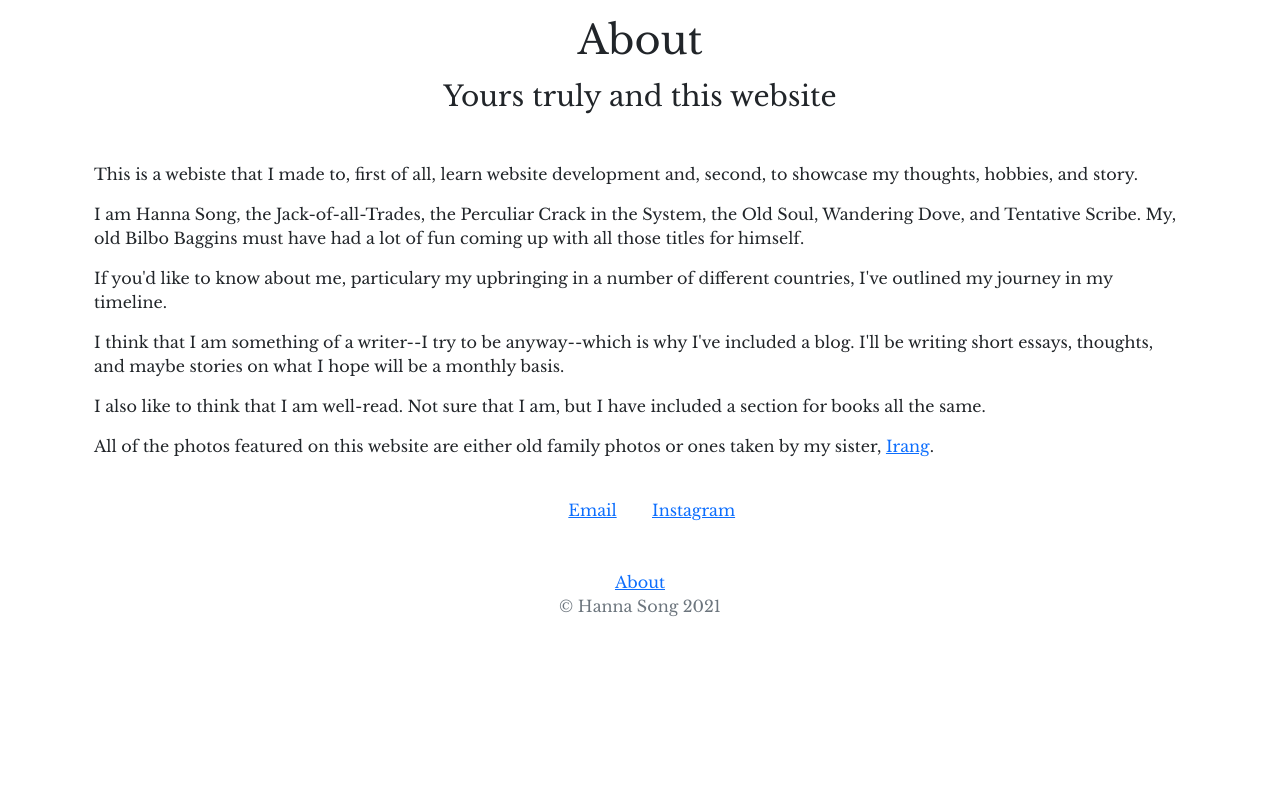
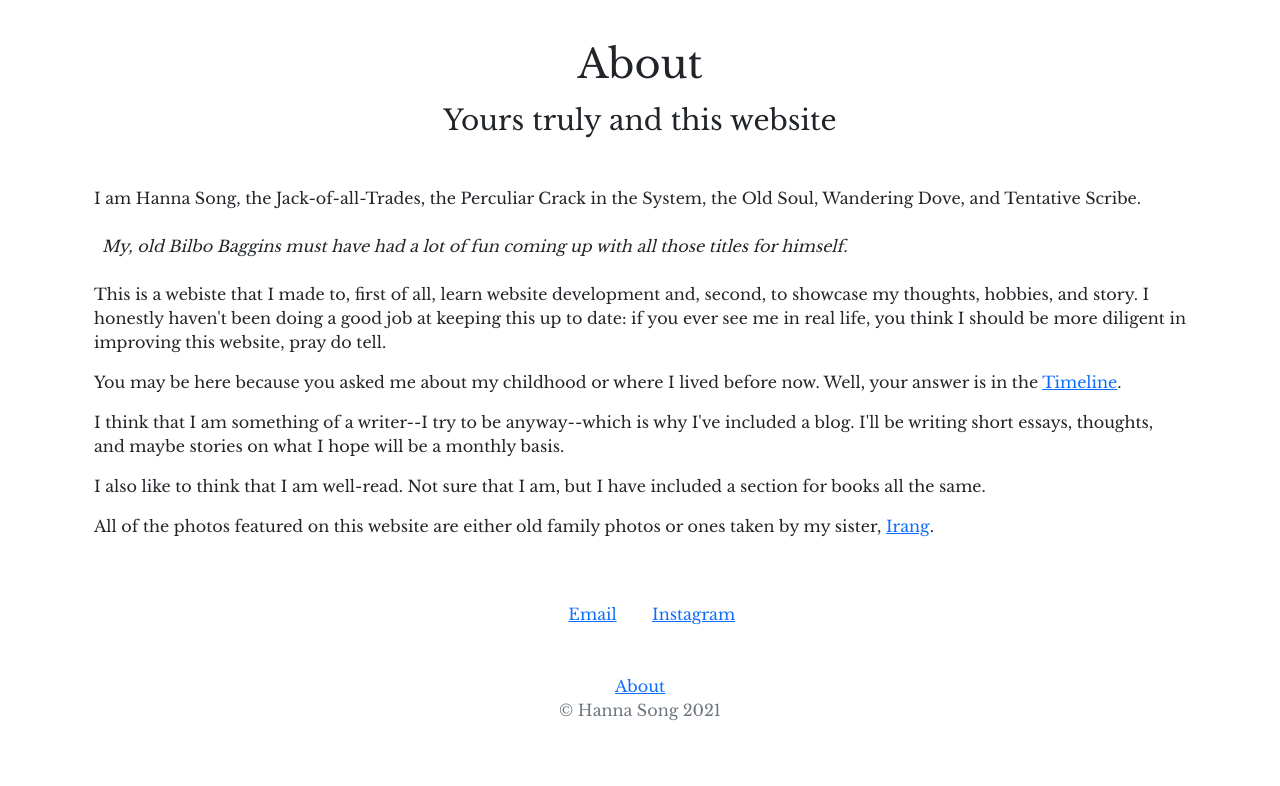
Before and after one commit to hannaesong/hannaesong-personal-portfolio, a Django app: page /about/ in a window 1280 px wide. Shown: the part 56-842 px from the top of the page. Before the commit the page ends 673 px from the top, so only its background shows below. Run offline with Django 3.2, Linux system fonts and the light colour scheme.

Commit message:
Added div tag with class='container p-4' to all pages.

```diff
--- a/blog/templates/blog/all_blogs.html
+++ b/blog/templates/blog/all_blogs.html
@@ -1,6 +1,7 @@
 {% extends 'portfolio/base.html' %}
 {% block content %}
 
+<div class="container p-4">
     <h2 id="blogtitle" class="font-weight-bold text-center pt-5">Blog</h2>
 
     <h3 class="text-center mb-4">Hanna has written {{ blogs.count }} blog{{ blogs.count|pluralize }}</h3>
@@ -24,5 +25,6 @@
     </div>
     {% endfor %}
 </div>
+</div>
 
 {% endblock %}
--- a/blog/templates/blog/detail.html
+++ b/blog/templates/blog/detail.html
@@ -1,7 +1,8 @@
 {% extends 'portfolio/base.html' %}
 {% block content %}
 
-<h1 class="text-center mt-5" id="blogdetailtitle">{{ blog.title }}</h1>
+<div class="container p-4">
+    <h1 class="text-center mt-5" id="blogdetailtitle">{{ blog.title }}</h1>
 <h5 class="text-center text-muted my-5">--{{ blog.pub_date|date:'F jS Y'}}--</h5>
 
 {% if blog.image %}
@@ -16,6 +17,6 @@
     {{ blog.body|safe }}
 </div>
 
-
+</div>
 
 {% endblock %}
--- a/book/templates/book/all_books.html
+++ b/book/templates/book/all_books.html
@@ -1,7 +1,8 @@
 {% extends 'portfolio/base.html' %}
 {% block content %}
 
-<h1 class="font-weight-bold text-center pt-5" id="booktitle">Books</h1>
+<div class="container p-4">
+    <h1 class="font-weight-bold text-center pt-5" id="booktitle">Books</h1>
 
 <h3 class="text-center mb-4">Hanna has reviewed {{ books.count }} books{{ blogs.count|pluralize }}</h3>
 
@@ -27,4 +28,5 @@
     </div>
 </div>
 
+</div>
 {% endblock %}
--- a/book/templates/book/detail.html
+++ b/book/templates/book/detail.html
@@ -1,7 +1,8 @@
 {% extends 'portfolio/base.html' %}
 {% block content %}
 
-<h1 class="text-center mt-5" id="blogdetailtitle">{{ book.title }}</h1>
+<div class="container p-2">
+    <h1 class="text-center mt-5" id="blogdetailtitle">{{ book.title }}</h1>
 <h2 class="text-center mt-2" id="bookauthor">written by {{ book.author }}</h2>
 <h5 class="text-center text-muted mb-5">--{{ book.start_date|date:'F jS Y'}}-{{ book.end_date|date:'F jS Y'}}--</h5>
 
@@ -28,6 +29,9 @@
     </div>
 </div>
 
+</div>
+
+
 
 
 {% endblock %}
--- a/move/templates/move/all_moves.html
+++ b/move/templates/move/all_moves.html
@@ -3,7 +3,8 @@
 
 {% load static %}
 
-<h1 class="font-weight-bold text-center pt-5" id="timeline">Timeline</h1>
+<div class="container p-4">
+    <h1 class="font-weight-bold text-center pt-5" id="timeline">Timeline</h1>
 
 <h3 class="text-center mb-4">Hanna has been to 19 Countries</h3>
 
@@ -204,4 +205,6 @@
         <a href="{% url 'move:all_moves' %}">Back to Top</a>
     </div>
 </footer>
+</div>
+
 {% endblock %}
--- a/portfolio/templates/portfolio/about.html
+++ b/portfolio/templates/portfolio/about.html
@@ -2,38 +2,47 @@
 {% load static %}
 {% block content %}
 
+<div class="containter p-4">
+  <head>
     <h1 class="font-weight-bold text-center pt-3" id="abouttitle">About</h1>
 
     <h3 class="text-center mb-3 p-2">Yours truly and this website</h3>
+  </head>
 
 
+  <body>
+    <div class="container p-4">
+      <p>I am Hanna Song, the Jack-of-all-Trades, the Perculiar Crack in the System, the Old Soul, Wandering Dove, and Tentative Scribe.
+      </p>
+      <div class="container p-2"><p>      <i>My, old Bilbo Baggins must have had a lot of fun coming up with all those titles for himself.</i></p></div>
 
-  <div class="container p-4">
       <p>This is a webiste that I made to, first of all, learn website development and, second, to showcase
-my thoughts, hobbies, and story.
+      my thoughts, hobbies, and story. I honestly haven't been doing a good job at keeping this up to date: if you ever see me in real life,
+       you think I should be more diligent in improving this website, pray do tell.
       </p>
-    <p>I am Hanna Song, the Jack-of-all-Trades, the Perculiar Crack in the System, the Old Soul, Wandering Dove, and Tentative Scribe.
-      My, old Bilbo Baggins must have had a lot of fun coming up with all those titles for himself.
 
-    </p>
       <p>
-	  If you'd like to know about me, particulary my upbringing in a number of different countries,
-	  I've outlined my journey in my timeline.
+      You may be here because you asked me about my childhood or where I lived before now. Well, your answer is in the <a href="{% url 'move:all_moves' %}">Timeline</a>.
       </p>
 
       <p>
       I think that I am something of a writer--I try to be anyway--which is why I've included a blog.
         I'll be writing short essays, thoughts, and maybe stories on what I hope will be a monthly basis.
 
+
       </p>
 
       <p>
-     I also like to think that I am well-read. Not sure that I am, but I have  included a section for books all the same.
+       I also like to think that I am well-read. Not sure that I am, but I have included a section for books all the same.
       </p>
 
       <p>
       All of the photos featured on this website are either old family photos or ones taken by my sister, <a href="https://www.instagram.com/irangomango/">Irang</a>.
       </p>
+    </div>
+
+  </body>
+
 </div>
 
 <footer class="text-muted text-center">
@@ -49,5 +58,4 @@ my thoughts, hobbies, and story.
   </div>
 </footer>
 
-
 {% endblock %}
--- a/portfolio/templates/portfolio/home.html
+++ b/portfolio/templates/portfolio/home.html
@@ -4,7 +4,8 @@
 
 {% block content %}
 
-<div class="row justify-content-center my-4">
+<div class="container p-4">
+  <div class="row justify-content-center my-4">
     <div class="col-7">
         <img src="{% static 'portfolio/HannaBochum.jpg' %}" class="img-fluid rounded" alt="Hanna Song">
     </div>
@@ -31,6 +32,7 @@
         {% endfor %}
     </div>
 </div>
+</div>
 
 
 {% endblock %}
```
Lines whose indentation alone changed are shown as unchanged.
